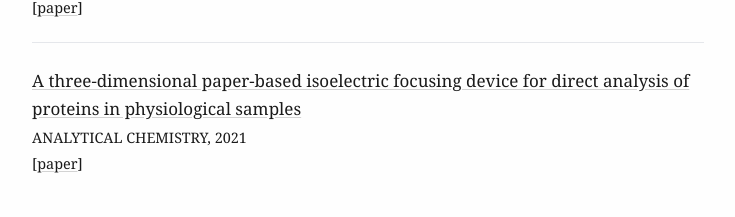
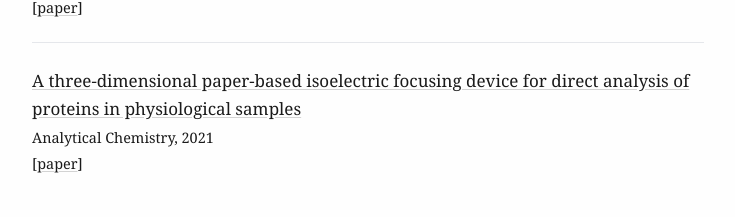
Before and after one commit to jasmineee-li/personal-site, a Next.js app: page /work in a window 1280 px wide. Shown: the part 1438-1655 px from the top of the page, without its empty margins (272-1007 px from the left). Built offline with nearby package versions, Linux system fonts and the light colour scheme.

Commit message:
Revert uppercase change on work page

```diff
--- a/src/app/work/page.tsx
+++ b/src/app/work/page.tsx
@@ -167,7 +167,7 @@ export default function Projects() {
             A three-dimensional paper-based isoelectric focusing device for
             direct analysis of proteins in physiological samples
           </a>
-          <p className="text-sub mt-1">ANALYTICAL CHEMISTRY, 2021</p>
+          <p className="text-sub mt-1">Analytical Chemistry, 2021</p>
           <p className="text-sub mt-1">
             [
             <a
```
